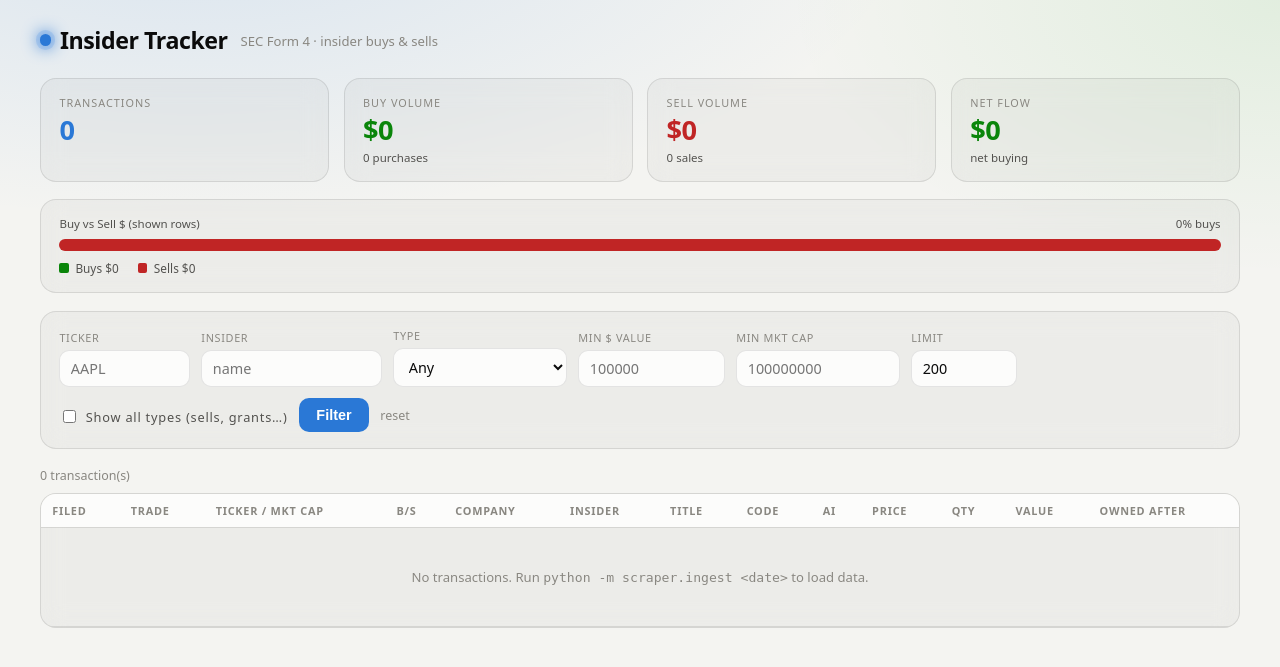
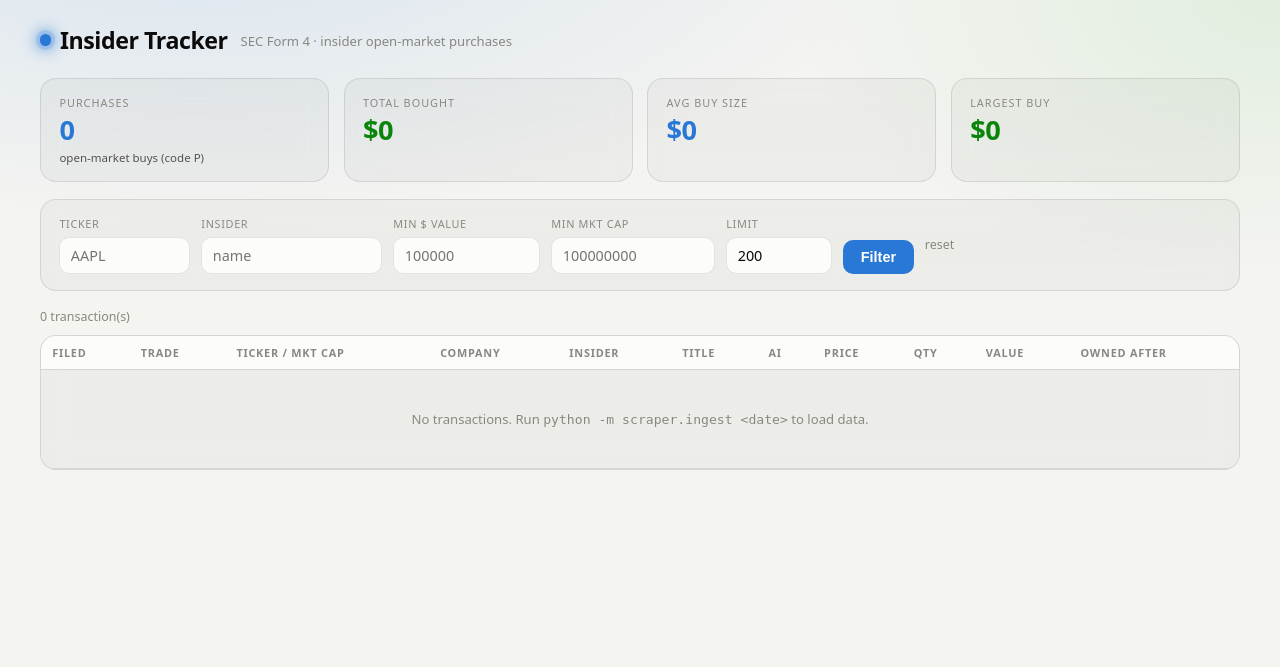
Before and after one commit to crjhappy123/insider-tracker, a FastAPI app: page / in a window 1280 px wide. Shown: the top 667 px of the page. Run offline with FastAPI, Linux system fonts and the light colour scheme.

Commit message:
Ingest and display only open-market purchases (code P); simplify UI accordingly

```diff
--- a/app/main.py
+++ b/app/main.py
@@ -14,17 +14,6 @@ app = FastAPI(title="Insider Tracker")
 templates = Jinja2Templates(
     directory=os.path.join(os.path.dirname(__file__), "templates")
 )
-
-# Common OpenInsider-style transaction codes.
-CODE_LABELS = {
-    "P": "P - Purchase",
-    "S": "S - Sale",
-    "A": "A - Grant/Award",
-    "M": "M - Option Exercise",
-    "F": "F - Tax Withholding",
-    "G": "G - Gift",
-}
-
 
 @app.on_event("startup")
 def _startup() -> None:
@@ -65,25 +54,22 @@ def _bcap(v) -> str:
 
 
 def _compute_stats(rows) -> dict:
-    buy_value = sell_value = 0.0
-    buys = sells = 0
+    """Headline stats. Every stored row is an open-market purchase (code P)."""
+    buy_value = 0.0
+    max_buy = 0.0
+    max_ticker = ""
     for r in rows:
         v = r.value or 0
-        if r.acquired_disposed == "A":
-            buy_value += v
-            buys += 1
-        elif r.acquired_disposed == "D":
-            sell_value += v
-            sells += 1
-    total = buy_value + sell_value or 1
+        buy_value += v
+        if v > max_buy:
+            max_buy = v
+            max_ticker = r.ticker or ""
     return {
         "count": len(rows),
-        "buys": buys,
-        "sells": sells,
         "buy_value": buy_value,
-        "sell_value": sell_value,
-        "net": buy_value - sell_value,
-        "buy_pct": buy_value / total * 100,
+        "avg_buy": buy_value / len(rows) if rows else 0,
+        "max_buy": max_buy,
+        "max_ticker": max_ticker,
     }
 
 
@@ -93,7 +79,6 @@ def _query_transactions(
     code: Optional[str],
     min_value: Optional[str],
     min_market_cap: Optional[str],
-    show_sells: bool,
     limit: int,
 ):
     # Effective market cap prefers the weekly company table, else the per-row estimate.
@@ -107,8 +92,6 @@ def _query_transactions(
             & (AiScore.line_no == Transaction.line_no),
         )
     )
-    if not show_sells:
-        stmt = stmt.where(Transaction.transaction_code == "P")  # open-market buys only
     if ticker:
         stmt = stmt.where(Transaction.ticker == ticker.upper())
     if insider:
@@ -143,12 +126,10 @@ def index(
     code: Optional[str] = None,
     min_value: Optional[str] = None,
     min_market_cap: Optional[str] = None,
-    show_sells: Optional[str] = None,
     limit: int = Query(200, le=1000),
 ):
-    show = show_sells is not None
     rows = _query_transactions(
-        ticker, insider, code, min_value, min_market_cap, show, limit
+        ticker, insider, code, min_value, min_market_cap, limit
     )
     stats = _compute_stats(rows)
     with SessionLocal() as session:
@@ -194,10 +175,8 @@ def index(
                 "code": code or "",
                 "min_value": min_value if min_value is not None else "",
                 "min_market_cap": min_market_cap if min_market_cap is not None else "",
-                "show_sells": show,
                 "limit": limit,
             },
-            "code_labels": CODE_LABELS,
         },
     )
 
@@ -209,10 +188,9 @@ def api_transactions(
     code: Optional[str] = None,
     min_value: Optional[str] = None,
     min_market_cap: Optional[str] = None,
-    show_sells: Optional[str] = None,
     limit: int = Query(200, le=1000),
 ):
     rows = _query_transactions(
-        ticker, insider, code, min_value, min_market_cap, show_sells is not None, limit
+        ticker, insider, code, min_value, min_market_cap, limit
     )
     return JSONResponse([r.as_dict() for r in rows])
--- a/app/templates/index.html
+++ b/app/templates/index.html
@@ -43,14 +43,6 @@
     .tile-label{font-size:.68rem;letter-spacing:.09em;text-transform:uppercase;color:var(--muted);margin-bottom:.35rem}
     .tile-value{font-size:1.7rem;font-weight:700;letter-spacing:-.02em;line-height:1}
     .tile-sub{font-size:.72rem;color:var(--ink2);margin-top:.4rem}
-    .flow{padding:1rem 1.15rem;margin-bottom:1.1rem}
-    .flow-head{display:flex;justify-content:space-between;font-size:.72rem;color:var(--ink2);margin-bottom:.5rem}
-    .flow-bar{height:12px;border-radius:99px;overflow:hidden;display:flex;background:var(--sell)}
-    .flow-bar>i{display:block;height:100%;background:var(--buy)}
-    .flow-legend{display:flex;gap:1.2rem;margin-top:.55rem;font-size:.74rem;color:var(--ink2)}
-    .chip{display:inline-flex;align-items:center;gap:.4rem}
-    .chip::before{content:"";width:.6rem;height:.6rem;border-radius:2px}
-    .chip.b::before{background:var(--buy)}.chip.s::before{background:var(--sell)}
     form{display:flex;flex-wrap:wrap;gap:.7rem;align-items:end;padding:1rem 1.15rem;margin-bottom:1.1rem}
     label{display:flex;flex-direction:column;font-size:.68rem;letter-spacing:.06em;text-transform:uppercase;color:var(--muted);gap:.35rem}
     label.check{flex-direction:row;align-items:center;gap:.4rem;text-transform:none;font-size:.8rem;color:var(--ink2);padding-bottom:.35rem}
@@ -79,11 +71,6 @@
     .mcap{display:block;font-size:.68rem;color:var(--muted);font-variant-numeric:tabular-nums}
     .code{color:var(--muted);font-size:.72rem}
     tbody tr.buy td:first-child{box-shadow:inset 3px 0 0 var(--buy)}
-    tbody tr.sell td:first-child{box-shadow:inset 3px 0 0 var(--sell)}
-    .badge{display:inline-block;padding:.12rem .45rem;border-radius:6px;font-size:.68rem;font-weight:700;letter-spacing:.04em}
-    .badge.buy{color:var(--buy);background:color-mix(in srgb,var(--buy) 16%,transparent)}
-    .badge.sell{color:var(--sell);background:color-mix(in srgb,var(--sell) 16%,transparent)}
-    .badge.neutral{color:var(--ink2);background:var(--glass)}
     .empty{text-align:center;padding:2.5rem;color:var(--muted)}
     .count{font-size:.78rem;color:var(--muted);margin:.2rem 0 .6rem}
     .report{padding:1.1rem 1.25rem;margin-bottom:1.1rem;border-left:3px solid var(--accent)}
@@ -105,7 +92,7 @@
 <body><div class="wrap">
   <header>
     <div class="logo"><span class="dot"></span>Insider Tracker</div>
-    <span class="tag">SEC Form 4 · insider buys &amp; sells</span>
+    <span class="tag">SEC Form 4 · insider open-market purchases</span>
   </header>
 
   {% if report and (report.summary or report_picks) %}
@@ -132,35 +119,26 @@
   {% endif %}
 
   <section class="kpi">
-    <div class="tile card"><div class="tile-label">Transactions</div>
-      <div class="tile-value" style="color:var(--accent)">{{ "{:,}".format(stats.count) }}</div></div>
-    <div class="tile card"><div class="tile-label">Buy Volume</div>
-      <div class="tile-value" style="color:var(--buy)">{{ money(stats.buy_value) }}</div>
-      <div class="tile-sub">{{ stats.buys }} purchase{{ "" if stats.buys == 1 else "s" }}</div></div>
-    <div class="tile card"><div class="tile-label">Sell Volume</div>
-      <div class="tile-value" style="color:var(--sell)">{{ money(stats.sell_value) }}</div>
-      <div class="tile-sub">{{ stats.sells }} sale{{ "" if stats.sells == 1 else "s" }}</div></div>
-    <div class="tile card"><div class="tile-label">Net Flow</div>
-      <div class="tile-value" style="color:var({{ '--buy' if stats.net >= 0 else '--sell' }})">{{ money(stats.net) }}</div>
-      <div class="tile-sub">{{ "net buying" if stats.net >= 0 else "net selling" }}</div></div>
+    <div class="tile card"><div class="tile-label">Purchases</div>
+      <div class="tile-value" style="color:var(--accent)">{{ "{:,}".format(stats.count) }}</div>
+      <div class="tile-sub">open-market buys (code P)</div></div>
+    <div class="tile card"><div class="tile-label">Total Bought</div>
+      <div class="tile-value" style="color:var(--buy)">{{ money(stats.buy_value) }}</div></div>
+    <div class="tile card"><div class="tile-label">Avg Buy Size</div>
+      <div class="tile-value" style="color:var(--accent)">{{ money(stats.avg_buy) }}</div></div>
+    <div class="tile card"><div class="tile-label">Largest Buy</div>
+      <div class="tile-value" style="color:var(--buy)">{{ money(stats.max_buy) }}</div>
+      <div class="tile-sub">{{ stats.max_ticker }}</div></div>
   </section>
 
-  <section class="card flow">
-    <div class="flow-head"><span>Buy vs Sell $ (shown rows)</span><span>{{ "%.0f"|format(stats.buy_pct) }}% buys</span></div>
-    <div class="flow-bar"><i style="width:{{ stats.buy_pct }}%"></i></div>
-    <div class="flow-legend"><span class="chip b">Buys {{ money(stats.buy_value) }}</span><span class="chip s">Sells {{ money(stats.sell_value) }}</span></div>
-  </section>
+
 
   <form class="card" method="get" action="/">
     <label>Ticker<input name="ticker" value="{{ filters.ticker }}" placeholder="AAPL" size="8" /></label>
     <label>Insider<input name="insider" value="{{ filters.insider }}" placeholder="name" size="14" /></label>
-    <label>Type<select name="code"><option value="">Any</option>
-      {% for c, lbl in code_labels.items() %}<option value="{{ c }}" {% if filters.code == c %}selected{% endif %}>{{ lbl }}</option>{% endfor %}
-    </select></label>
     <label>Min $ value<input name="min_value" value="{{ filters.min_value }}" placeholder="100000" size="10" /></label>
     <label>Min mkt cap<input name="min_market_cap" value="{{ filters.min_market_cap }}" placeholder="100000000" size="12" /></label>
     <label>Limit<input name="limit" value="{{ filters.limit }}" size="5" /></label>
-    <label class="check"><input type="checkbox" name="show_sells" value="1" {% if filters.show_sells %}checked{% endif %} /> Show all types (sells, grants…)</label>
     <button type="submit">Filter</button>
     <a class="reset" href="/">reset</a>
   </form>
@@ -168,27 +146,21 @@
   <div class="count">{{ "{:,}".format(stats.count) }} transaction(s)</div>
   <div class="card tablecard"><table>
     <thead><tr>
-      <th>Filed</th><th>Trade</th><th>Ticker / Mkt Cap</th><th>B/S</th><th>Company</th><th>Insider</th><th>Title</th>
-      <th>Code</th><th>AI</th><th class="n">Price</th><th class="n">Qty</th><th class="n">Value</th><th class="n">Owned After</th>
+      <th>Filed</th><th>Trade</th><th>Ticker / Mkt Cap</th><th>Company</th><th>Insider</th><th>Title</th>
+      <th>AI</th><th class="n">Price</th><th class="n">Qty</th><th class="n">Value</th><th class="n">Owned After</th>
     </tr></thead>
     <tbody>
       {% for r in rows %}
-      <tr class="{{ 'buy' if r.acquired_disposed == 'A' else 'sell' if r.acquired_disposed == 'D' else '' }}">
+      <tr class="buy">
         <td class="dim">{{ r.filing_date }}</td>
         <td class="dim">{{ r.trade_date or "" }}</td>
         <td class="tk">
           <span class="ticker">{{ r.ticker or "—" }}</span>
           <span class="mcap">{{ bcap(r.effective_market_cap if r.effective_market_cap is not none else r.market_cap) }}</span>
         </td>
-        <td>
-          {% if r.acquired_disposed == 'A' %}<span class="badge buy">▲ BUY</span>
-          {% elif r.acquired_disposed == 'D' %}<span class="badge sell">▼ SELL</span>
-          {% else %}<span class="badge neutral">{{ r.transaction_code }}</span>{% endif %}
-        </td>
         <td class="co">{{ r.company_name }}</td>
         <td>{{ r.insider_name }}</td>
         <td class="dim">{{ r.insider_title }}</td>
-        <td class="dim">{{ r.transaction_code }}</td>
         <td>
           {% if r.ai_score is not none %}
           <span class="ai {{ 'hi' if r.ai_score >= 70 else 'mid' if r.ai_score >= 40 else 'lo' }}" title="{{ r.ai_rating }}: {{ r.ai_comment }}">{{ r.ai_score }}</span>
@@ -200,7 +172,7 @@
         <td class="n dim">{{ "{:,.0f}".format(r.shares_owned_after) if r.shares_owned_after is not none else "" }}</td>
       </tr>
       {% else %}
-      <tr><td colspan="13" class="empty">No transactions. Run <code>python -m scraper.ingest &lt;date&gt;</code> to load data.</td></tr>
+      <tr><td colspan="11" class="empty">No transactions. Run <code>python -m scraper.ingest &lt;date&gt;</code> to load data.</td></tr>
       {% endfor %}
     </tbody>
   </table></div>
```
Also changed, not shown: functions/_query.js (+18 -83 lines), scraper/ingest.py (+18 -3 lines), tests/conftest.py (+1 -1 lines), tests/test_api.py (+6 -17 lines).
